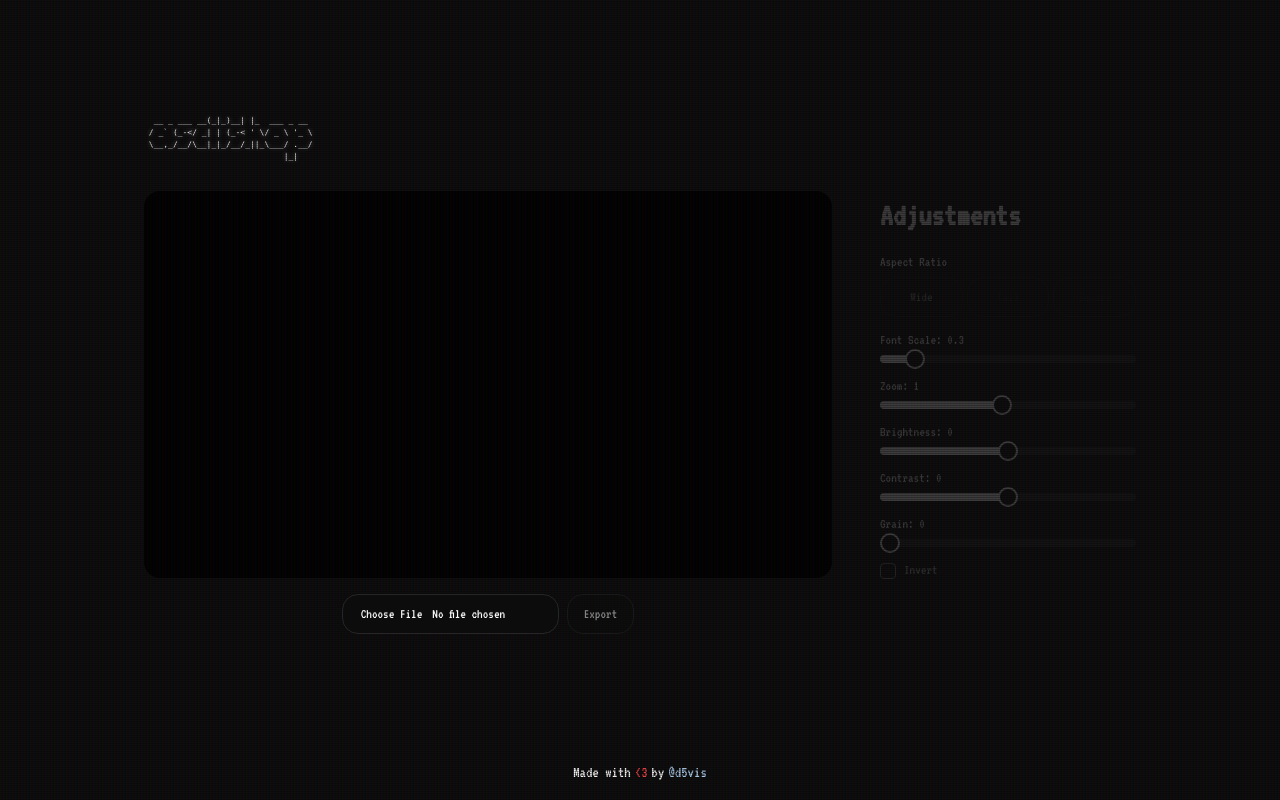
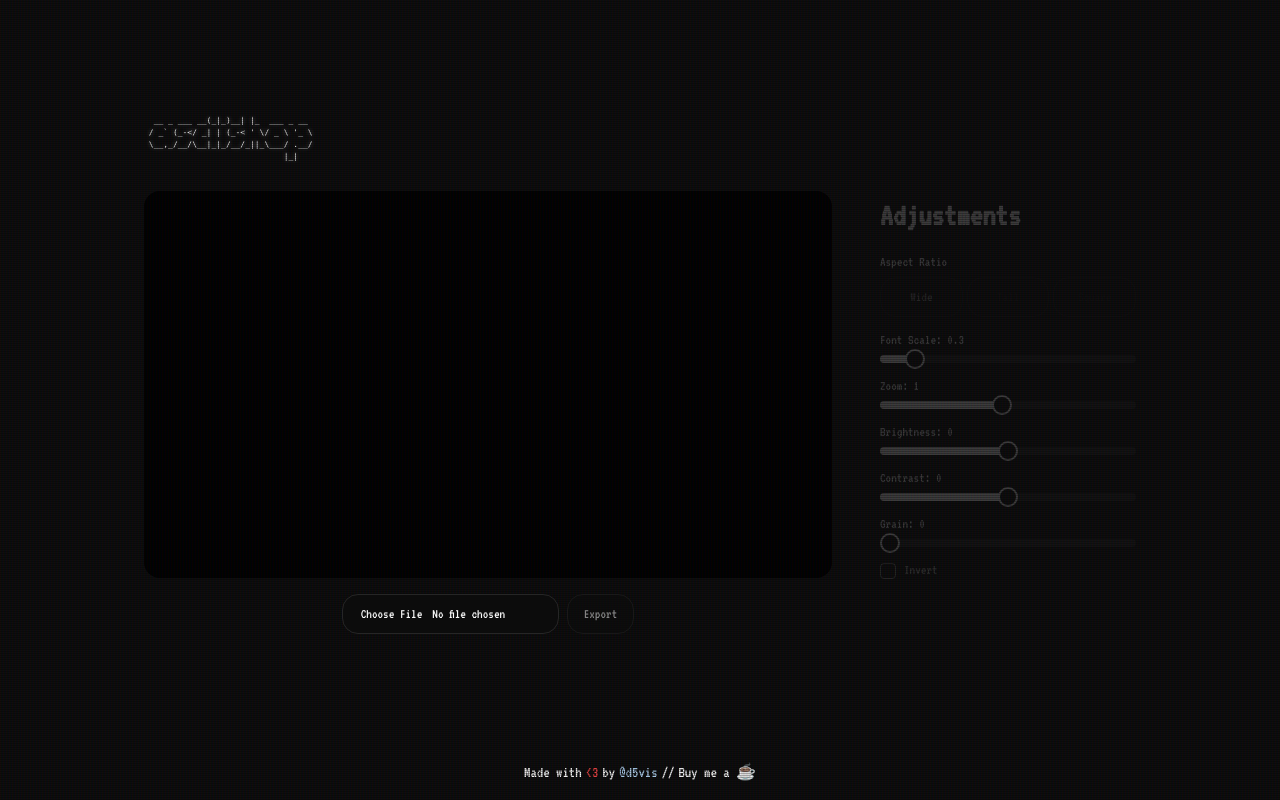
Before and after one commit to d5vis/asciishop, a Next.js app: page / in a window 1280 px wide. Built offline with nearby package versions, Linux system fonts and the light colour scheme; what tailwindcss-motion would draw is missing.

Commit message:
add coffee link

```diff
--- a/app/page.tsx
+++ b/app/page.tsx
@@ -20,6 +20,10 @@ export default function Home() {
           className="text-[#adceed]"
         >
           @d5vis
+        </a>{" "}
+        //{" "}
+        <a href="https://buymeacoffee.com/d5vis" target="_blank">
+          Buy me a ☕️
         </a>
       </footer>
     </div>
```
